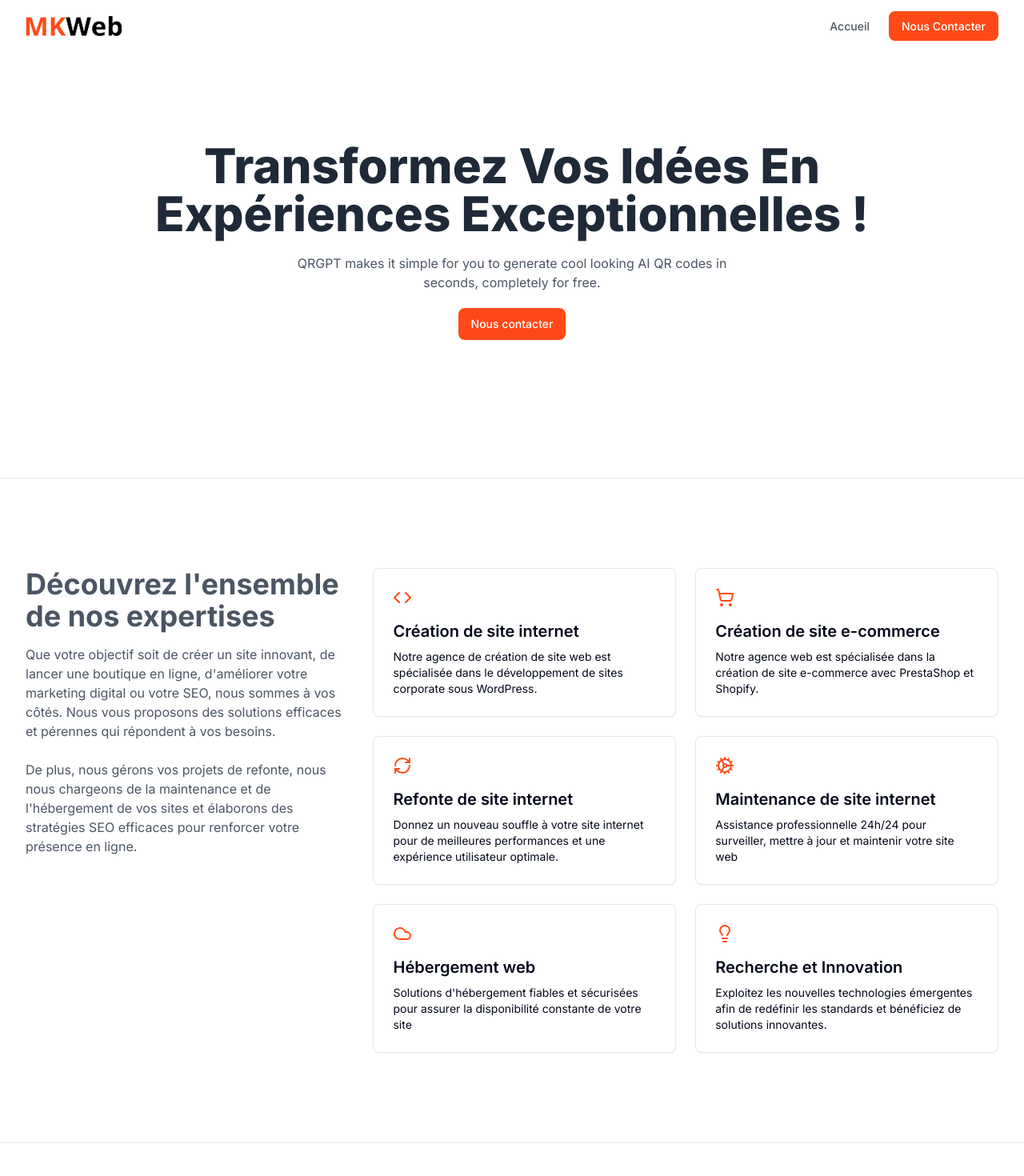
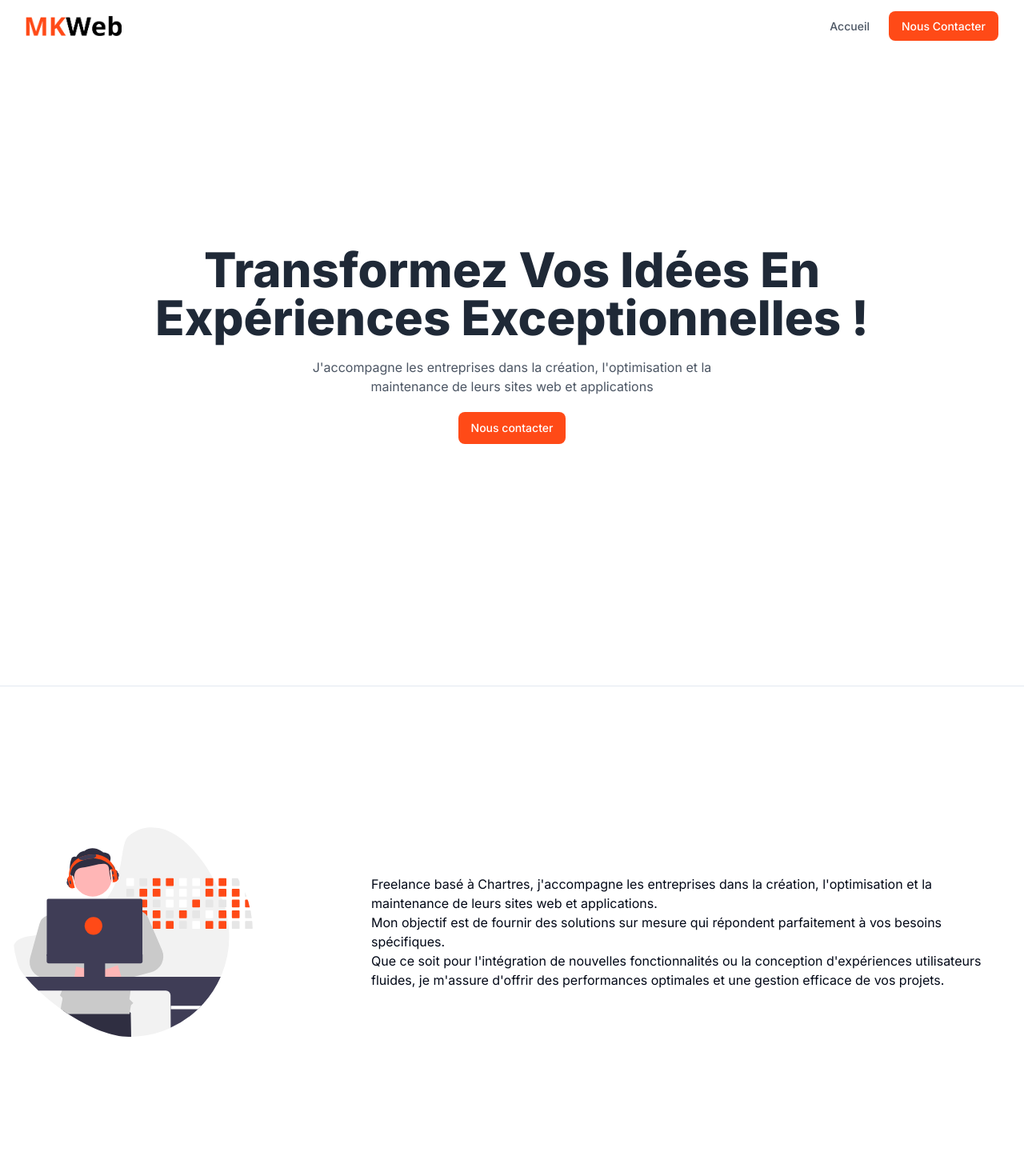
Before and after one commit to malkhatib416/mkweb, a Next.js app: page / in a window 1280 px wide. Shown: the top 1470 px of the page at 80% size. Built offline with nearby package versions, Linux system fonts and the light colour scheme.

Commit message:
Improvments

```diff
--- a/app/page.tsx
+++ b/app/page.tsx
@@ -2,11 +2,13 @@ import CTA from '@/components/CTA';
 import GradientWrapper from '@/components/GradientWrapper';
 import Hero from '@/components/Hero';
 import ServiceShowCase from '@/components/ServiceShowCase';
-
+import About from '@/components/About';
 export default function Home() {
   return (
     <>
       <Hero />
+      <GradientWrapper />
+      <About />
       <GradientWrapper />
       <ServiceShowCase />
       <GradientWrapper />
--- /dev/null
+++ b/components/About.tsx
@@ -0,0 +1,42 @@
+import Image from 'next/image';
+
+const About = () => {
+  return (
+    <section className="py-16">
+      <div className="container mx-auto px-4">
+        <div className="flex flex-col md:flex-row items-center">
+          <div className="md:w-1/3 mb-8 md:mb-0">
+            <Image
+              src="/geek.svg"
+              alt="Your Name"
+              width={300}
+              height={300}
+              className="rounded-full"
+            />
+          </div>
+          <div className="md:w-2/3 md:pl-8">
+            <p>
+              Freelance basé à Chartres, j'accompagne les entreprises dans la
+              création, l'optimisation et la maintenance de leurs sites web et
+              applications.
+            </p>
+
+            <p>
+              Mon objectif est de fournir des solutions sur mesure qui répondent
+              parfaitement à vos besoins spécifiques.
+            </p>
+
+            <p>
+              Que ce soit pour l'intégration de nouvelles fonctionnalités ou la
+              conception d'expériences utilisateurs fluides, je m'assure
+              d'offrir des performances optimales et une gestion efficace de vos
+              projets.
+            </p>
+          </div>
+        </div>
+      </div>
+    </section>
+  );
+};
+
+export default About;
--- a/components/CTA.tsx
+++ b/components/CTA.tsx
@@ -35,7 +35,7 @@ const CTA = () => (
 );
 
 const SectionWrapper = ({ children, ...props }: any) => (
-  <section {...props} className={`py-16 ${props.className || ''}`}>
+  <section {...props} className={`pt-8 pb-20 ${props.className || ''}`}>
     {children}
   </section>
 );
--- a/components/Footer.tsx
+++ b/components/Footer.tsx
@@ -19,7 +19,7 @@ const Footer = () => (
   <React.Fragment>
     <footer className="bg-slate-50">
       <div className="custom-screen ">
-        <div className="mt-10 py-16  items-center justify-between flex">
+        <div className="mt-10 py-16 items-center justify-between flex">
           <MKWEbLogo />
           <div className="">
             <p className="text-gray-600 font-bold text-lg">Liens</p>
--- a/components/Hero.tsx
+++ b/components/Hero.tsx
@@ -6,18 +6,19 @@ import NavLink from './NavLink';
 export default function Hero() {
   return (
     <section>
-      <div className="custom-screen pt-28 text-gray-600">
+      <div className="custom-screen pt-28 text-gray-600 h-[85vh] flex items-center justify-center">
         <div className="space-y-5 max-w-4xl mx-auto text-center">
           <h1 className="text-4xl text-gray-800 font-extrabold mx-auto sm:text-6xl">
             Transformez Vos Idées En Expériences Exceptionnelles !
           </h1>
           <p className="max-w-xl mx-auto">
-            QRGPT makes it simple for you to generate cool looking AI QR codes
-            in seconds, completely for free.
+            J&apos;accompagne les entreprises dans la création,
+            l&apos;optimisation et la maintenance de leurs sites web et
+            applications
           </p>
           <div className="flex items-center justify-center gap-x-3 font-medium text-sm">
             <NavLink
-              href="/start"
+              href="/nous-contacter "
               className="text-white bg-myorange-100 hover:bg-myorange-100/80 active:bg-myorange-100 "
             >
               Nous contacter
```
Also changed, not shown: public/geek.svg (added).
